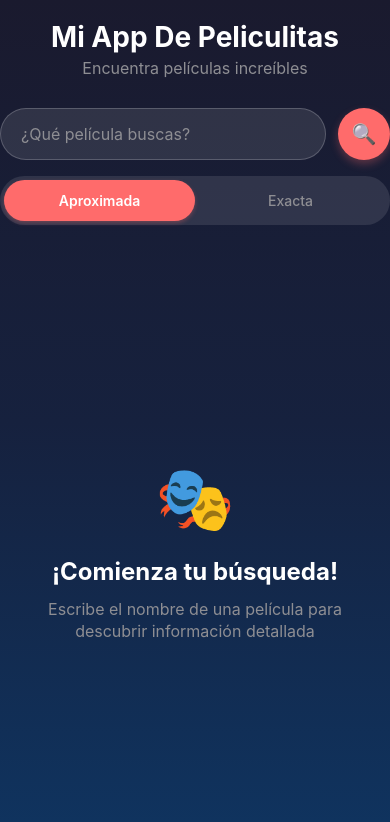
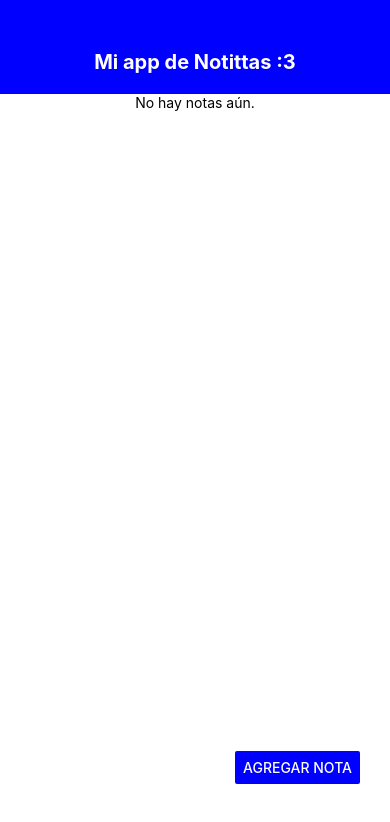
Before and after one commit to Jesuscruz77/PM196, a React Native app in the folder my-blank/: screen / in a window 390 px wide. Shown: the top 822 px of the page. Built offline with nearby package versions, Linux system fonts and the light colour scheme.

Commit message:
Practica 18
Practica con modals terminada

```diff
--- a/my-blank/index.js
+++ b/my-blank/index.js
@@ -1,6 +1,6 @@
 import { registerRootComponent } from 'expo';
 
-import App from './examen';
+import App from './practica18';
 
 // registerRootComponent calls AppRegistry.registerComponent('main', () => App);
 // It also ensures that whether you load the app in Expo Go or in a native build,
--- /dev/null
+++ b/my-blank/practica18.js
@@ -0,0 +1,132 @@
+import { StatusBar } from "expo-status-bar";
+import { useState } from "react";
+import { StyleSheet, Text, View, Button, Modal, TextInput,FlatList } from "react-native";
+
+export default function App() {
+  const [modalVisible, setModalVisible] = useState(false);
+  const [note, setNote] = useState("");
+  const [database, setDatabase] = useState([]);
+
+  const addNote = () => {
+    if (note.trim() !== "") {
+      setDatabase((prev) => [...prev, note]);
+      setNote("");
+      setModalVisible(false);
+    }
+  };
+
+  return (
+    <View style={{ flex: 1 }}>
+      {/* <View superior: Header */}
+      <View style={styles.header}>
+        <Text style={styles.headerText}>Mi app de Notittas :3</Text>
+      </View>
+
+      {/* <View inferior: Todo lo demás */}
+      <View style={styles.container}>
+        <FlatList
+          data={database}
+          keyExtractor={(item, index) => index}
+          renderItem={({ item }) => (
+            <View style={styles.nota}>
+              <Text>{item}</Text>
+            </View>
+          )}
+          ListEmptyComponent={<Text>No hay notas aún.</Text>}
+        />
+        <StatusBar style="auto" />
+      </View>
+
+      {/* <View> para el <Button> */}
+      <View style={styles.fabButton}>
+        <Button
+          title="Agregar nota"
+          color="blue"
+          onPress={() => setModalVisible(true)}
+        />
+      </View>
+
+      <Modal visible={modalVisible} transparent animationType="fade">
+        <View style={styles.modalOverlay}>
+          <View style={styles.modal}>
+            <Text style={{ marginBottom: 10 }}>Escribe tu nota:</Text>
+            <TextInput
+              value={note}
+              onChangeText={setNote}
+              placeholder="Escribe aquí..."
+              style={styles.input}
+            />
+            <View style={styles.modalBotones}>
+              <Button title="Guardar" color="#4caf50" onPress={addNote} />
+              <Button
+                title="Cancelar"
+                color="#f44336"
+                onPress={() => setModalVisible(false)}
+              />
+            </View>
+          </View>
+        </View>
+      </Modal>
+    </View>
+  );
+}
+
+const styles = StyleSheet.create({
+  container: {
+    flex: 1,
+    backgroundColor: "#fff",
+    alignItems: "center",
+    justifyContent: "center",
+  },
+  header: {
+    width: "100%",
+    paddingTop: 50,
+    paddingBottom: 20,
+    backgroundColor: "blue",
+    alignItems: "center",
+  },
+  headerText: {
+    color: "#fff",
+    fontSize: 20,
+    fontWeight: "bold",
+  },
+  fabButton: {
+    position: "absolute",
+    bottom: 60,
+    right: 30,
+  },
+  modalOverlay: {
+    flex: 1,
+    backgroundColor: "rgba(0,0,0,0.3)",
+    justifyContent: "center",
+    alignItems: "center",
+  },
+  modal: {
+    width: "90%",
+    backgroundColor: "#fff",
+    padding: 20,
+    borderRadius: 10,
+    shadowColor: "#000",
+    shadowOffset: { width: 0, height: 0 },
+    shadowOpacity: 0.3,
+    shadowRadius: 10,
+  },
+  input: {
+    borderWidth: 1,
+    borderColor: "#ccc",
+    padding: 8,
+    borderRadius: 5,
+    marginBottom: 15,
+  },
+  modalBotones: {
+    flexDirection: "row",
+    justifyContent: "space-between",
+  },
+  nota: {
+    backgroundColor: "#e0e0e0",
+    padding: 10,
+    marginHorizontal: 20,
+    marginVertical: 5,
+    borderRadius: 5,
+  },
+});
```
